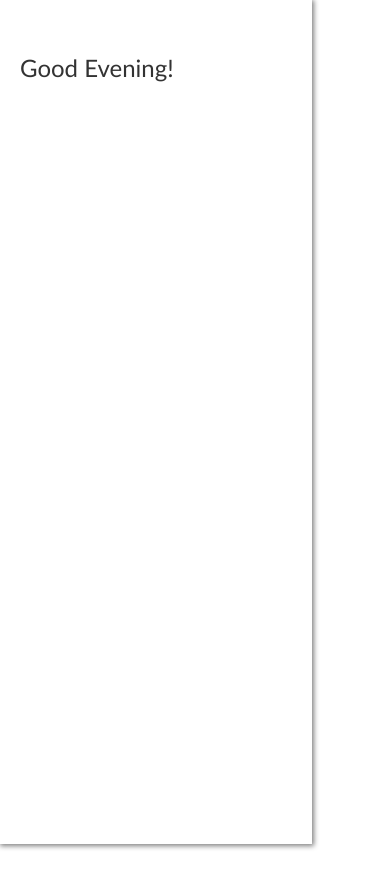
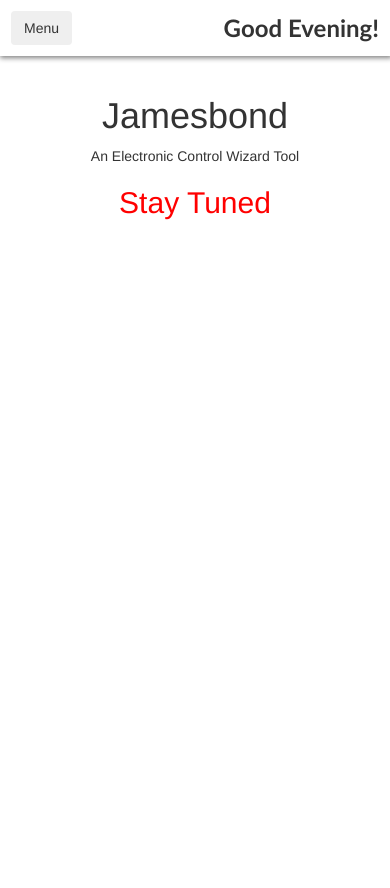
Before and after one commit to vamsikartik01/JamesBond, an Angular app: page / in a window 390 px wide. Shown: the top 888 px of the page. Before the commit the page ends 844 px from the top, so only its background shows below. Built offline with nearby package versions, Linux system fonts and the light colour scheme.

Commit message:
bug-fix on navigation bar. toogle button disapper fix

```diff
--- a/src/app/app.component.ts
+++ b/src/app/app.component.ts
@@ -1,4 +1,4 @@
-import { Component, HostListener, Output } from '@angular/core';
+import { Component, HostListener, Output, OnInit } from '@angular/core';
 
 @Component({
   selector: 'app-root',
@@ -18,4 +18,9 @@ export class AppComponent {
     this.isNavbar = window.innerWidth <= 768;
     this.isMobile = window.innerWidth <= 768;
   }
+
+  ngOnInit() {
+    this.isMobile = window.innerWidth <= 768;
+    this.isNavbar = window.innerWidth <= 768;
+  }
 }
```
